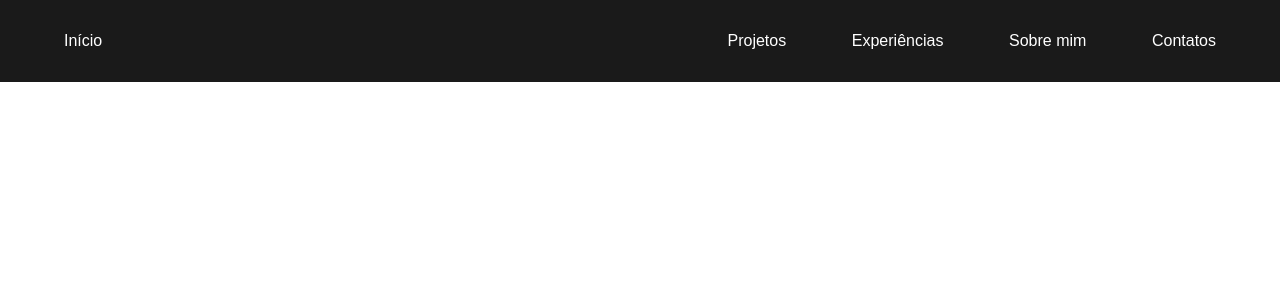
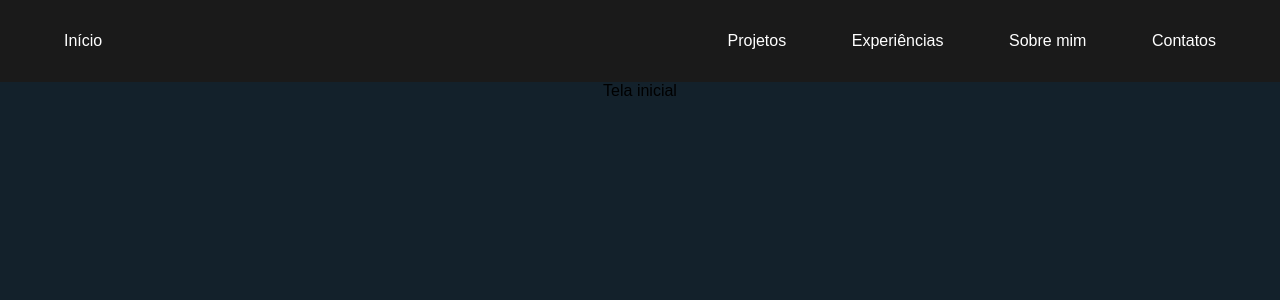
Before and after one commit to neves1697/Portfolio, a React (Create React App) app: page /telainicial in a window 1280 px wide. Shown: the top 300 px of the page. Built offline with nearby package versions, Linux system fonts and the light colour scheme.

Commit message:
Adicionando a rota da tela inicial

```diff
--- a/src/App.js
+++ b/src/App.js
@@ -1,6 +1,6 @@
 import logo from './logo.svg';
 import './App.css';
-import TelaInicial from './Pages/TelaInicial/TelaInicial';
+import TelaInicial from './Pages/Projetos/Projetos';
 import Navegacao from './Components/Navegacao/Navegacao'
 import { Route, Router, Routes } from 'react-router-dom';
 import Rotas from './Routes/Rotas';
--- /dev/null
+++ b/src/Pages/Projetos/Projetos.jsx
@@ -0,0 +1,13 @@
+import React from "react";
+import "../../Styles/TelaInicial.css";
+import { Link } from "react-router-dom";
+
+const Projetos = () => {
+    return <>
+        <div>
+            <p>Projetos</p>
+        </div>
+    </>
+}
+
+export default Projetos;
--- a/src/Pages/TelaInicial/TelaInicial.jsx
+++ b/src/Pages/TelaInicial/TelaInicial.jsx
@@ -1,13 +1,12 @@
 import React from "react";
-import "../../Styles/TelaInicial.css";
-import { Link } from "react-router-dom";
+import "../../Styles/TelaInicial.css"
 
-const Projetos = () => {
+const TelaInicial = () => {
     return <>
-        <div>
-            <p>Projetos</p>
+        <div className="container">
+            <p>Tela inicial</p>
         </div>
     </>
 }
 
-export default Projetos;
+export default TelaInicial;
--- a/src/Routes/Rotas.jsx
+++ b/src/Routes/Rotas.jsx
@@ -2,9 +2,10 @@ import React from "react";
 import { BrowserRouter as Router, Route, Routes } from 'react-router-dom';
 import Sobre from "../Pages/Sobre/Sobre";
 import Navegacao from "../Components/Navegacao/Navegacao";
-import Projetos from "../Pages/TelaInicial/TelaInicial";
 import Contatos from "../Pages/Contatos/Contatos";
 import Experiências from "../Pages/Experiencias/Experiencias";
+import Projetos from "../Pages/Projetos/Projetos";
+import TelaInicial from "../Pages/TelaInicial/TelaInicial";
 
 const Rotas = () => {
     return <>
@@ -16,6 +17,8 @@ const Rotas = () => {
                 <Route path="/projetos" element={<Projetos />} />
                 <Route path="/contatos" element={<Contatos />} />
                 <Route path="/experiencias" element={<Experiências />} />
+                <Route path="/telainicial" element={<TelaInicial />} />
+
             </Routes>
         </Router>
     </>
--- a/src/Styles/TelaInicial.css
+++ b/src/Styles/TelaInicial.css
@@ -1,52 +1,29 @@
-* {
-    margin: 0;
-    font-family: 'Courier New', Courier, monospace;
+/*
+@keyframes colorTransition {
+    0% {
+        background: rgb(19, 18, 18);
+    }
+
+    25% {
+        background: #052336;
+    }
+
+    50% {
+        background: #222527;
+    }
+
+    100% {
+        background: #13212b;
+    }
 }
 
+*/
+
+
+
 .container {
-    display: flex;
-    flex-direction: row;
-    justify-content: center;
-    align-items: center;
-    flex-wrap: wrap;
-    align-content: center;
-    row-gap: 10px;
-    font-family: 'Courier New', Courier, monospace;
-    column-gap: 30px;
-
-    /* indiferente: */
-    background-color: #f9eac3;
-    padding: 16px;
-    height: 500px;
+    width: 100%;
+    height: 100vh;
+    background: #13212b;
+    background-size: 200% 200%;
 }
-
-.div1 {
-    /* indiferente:
-    font-family: 'Courier New', Courier, monospace;*/
-    background-color: #c6d8f0;
-    height: 150px;
-    width: 150px;
-    text-align: center;
-    font-size: 40px;
-    border-radius: 16px;
-}
-
-.div2 {
-    /* indiferente: */
-    background-color: #d8bfd8;
-    height: 150px;
-    width: 150px;
-    text-align: center;
-    font-size: 40px;
-    border-radius: 16px;
-}
-
-.div3 {
-    /* indiferente: */
-    background-color: #ff9999;
-    height: 150px;
-    width: 150px;
-    text-align: center;
-    font-size: 40px;
-    border-radius: 16px;
-}
```
